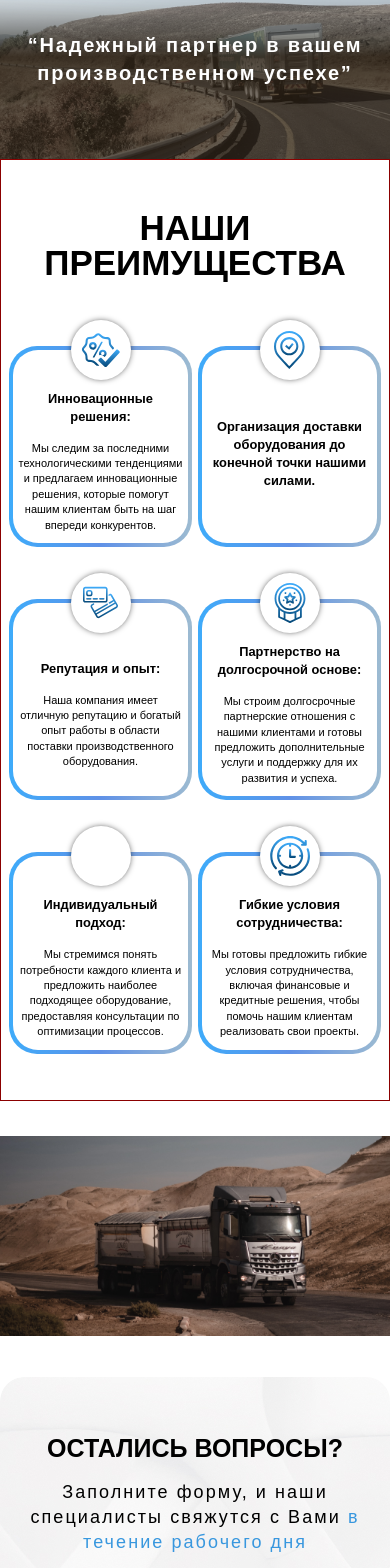
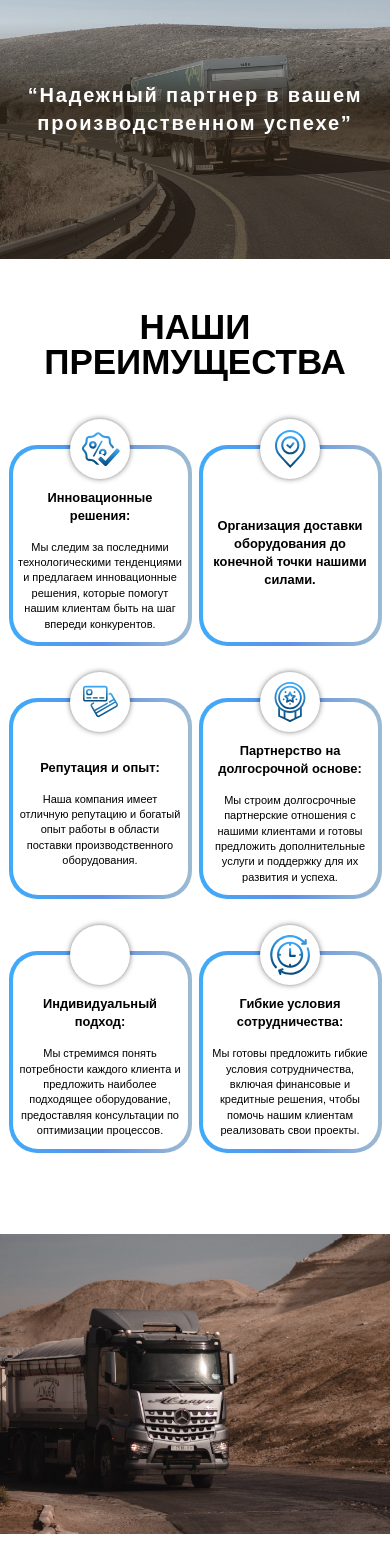
Before and after one commit to vladboyarinov1/interservice, a React (Vite) app: page / in a window 390 px wide. Shown: the part 2754-4322 px from the top of the page. Built offline with nearby package versions, Linux system fonts and the light colour scheme.

Commit message:
refactor: add changes

```diff
--- a/src/App.module.scss
+++ b/src/App.module.scss
@@ -18,22 +18,26 @@
   background-size: cover;
   min-width: 375px;
 
-  @media screen and (width <= 980px) {
+  @media screen and (max-width: 980px) {
     font-size: var(--font-size-huge);
   }
 
-  @media screen and (width <= 720px) {
+  @media screen and (max-width: 720px) {
     font-size: var(--font-size-xxxlarge);
   }
 
-  @media screen and (width <= 500px) {
+  @media screen and (max-width: 500px) {
     height: 200px;
     font-size: var(--font-size-large);
+  }
+  @media screen and (max-width: 910px) {
+    height: 300px;
   }
 }
 
 .imageMers {
   min-width: 375px;
+  width: 100%;
   position: relative;
 
   overflow: hidden;
@@ -44,10 +48,14 @@
   background-image: url("@/img/mercedes-truck.jpg");
   background-repeat: no-repeat;
   background-size: cover;
+  background-position: center;
 
-  @media screen and (width <= 500px) {
+  @media screen and (max-width: 500px) {
     height: 200px;
     margin: 35px 0;
-    width: 100%;
+  }
+  @media screen and (max-width: 910px) {
+    height: 300px;
+    margin: 35px 0;
   }
 }
--- a/src/components/ui/advantages/advantages.module.scss
+++ b/src/components/ui/advantages/advantages.module.scss
@@ -11,7 +11,6 @@
 
 .advantages {
   padding: 100px 0;
-  border: 1px solid darkred;
 }
 
 .cardsContainer {
```
